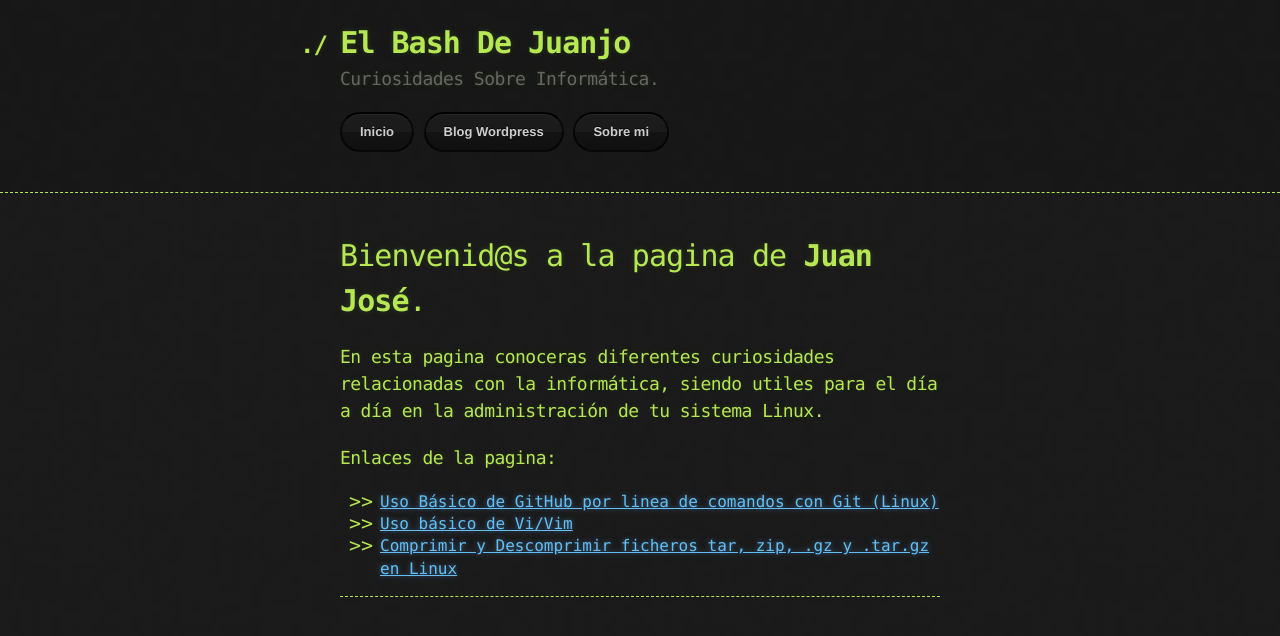
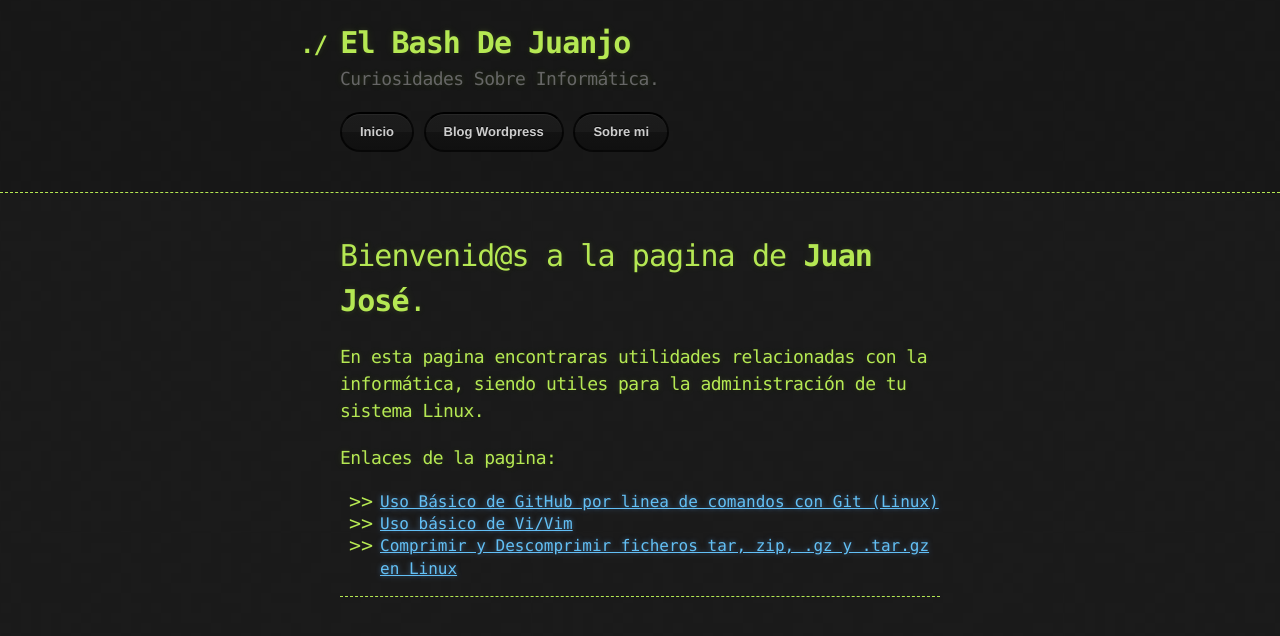
Before and after one commit to juanjoselopezroldan/juanjoselopezroldan.github.io, a Jekyll site: the page built from index.md, in a window 1280 px wide. Shown: the top 636 px of the page. Built offline with Jekyll 4.4.1, drawn with Linux system fonts in a browser that asks for light colours; our own code applies the rules of GitHub Pages for plain Markdown files.

Commit message:
Update index.md

```diff
--- a/index.md
+++ b/index.md
@@ -3,7 +3,7 @@ layout: default
 ---
 
 # [](#header-1)Bienvenid@s a la pagina de **Juan José**.
-### En esta pagina conoceras diferentes curiosidades relacionadas con la informática, siendo utiles para el día a día en la administración de tu sistema Linux.
+### En esta pagina encontraras utilidades relacionadas con la informática, siendo utiles para la administración de tu sistema Linux.
 
 ### Enlaces de la pagina:
 
```
